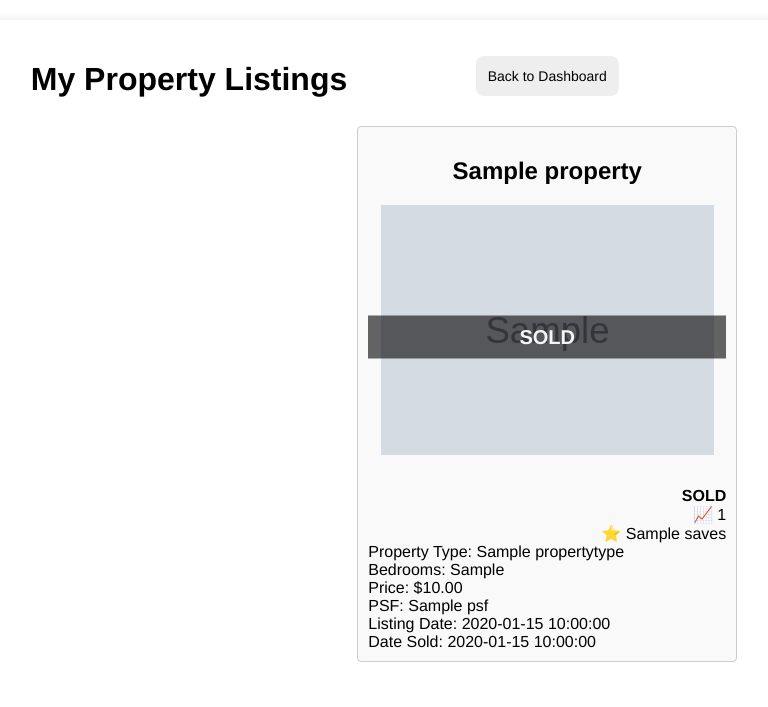
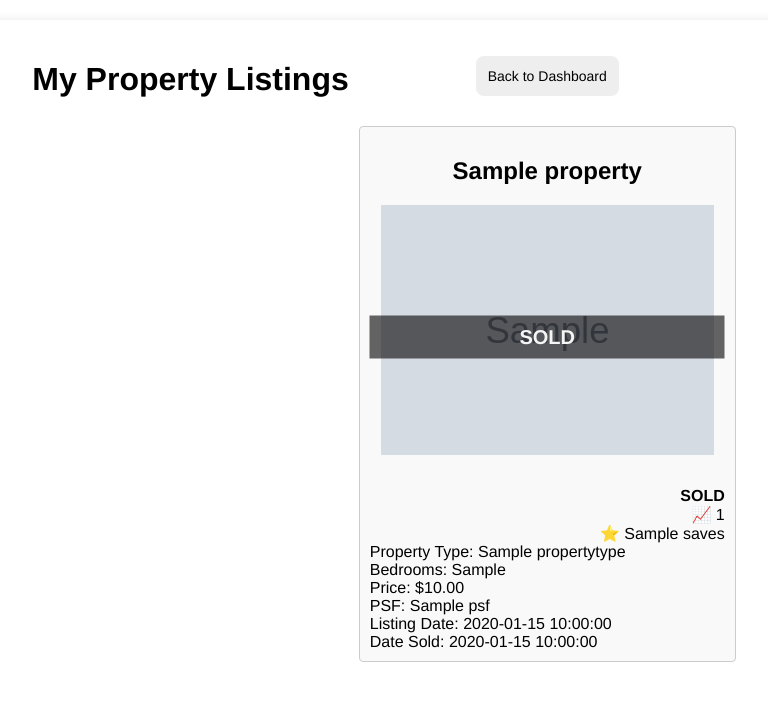
Before and after one commit to prozai/viewnest, a Flask app: template app/templates/property/seller_properties.html in a window 1280 px wide. Shown: the top 707 px of the page, without its empty margins (251-1019 px from the left). Run offline with Flask 3, Linux system fonts and the light colour scheme; the template is opened without the code that fills it: most values are stand-ins (such as "Sample title", 1, 10 or a date in 2020); grey boxes marked "Sample" are stand-in pictures.

Commit message:
updated seller_properties.html css

```diff
--- a/app/templates/property/seller_properties.html
+++ b/app/templates/property/seller_properties.html
@@ -83,11 +83,12 @@
         }
 
         .property-item {
-            float: left;
-            width: 358px;
+            display: inline-block;
+            width: 377px;
+            box-sizing: border-box;
             border: 1px solid #ccc;
+            padding: 10px;
             border-radius: 4px;
-            padding: 10px;
             margin: 10px;
             margin-bottom: 10px;
             background-color: #f9f9f9;
```
